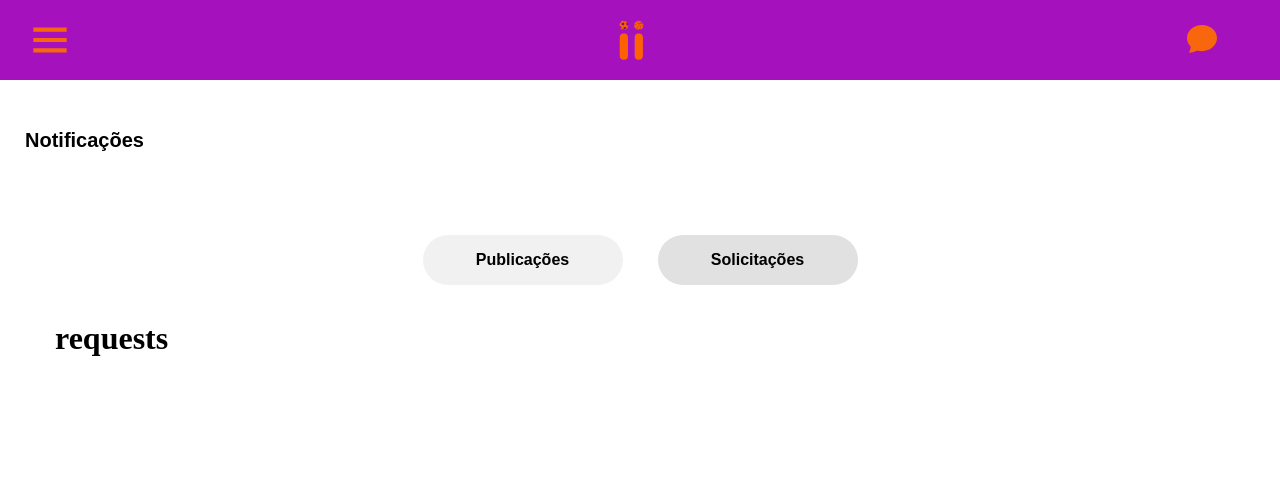
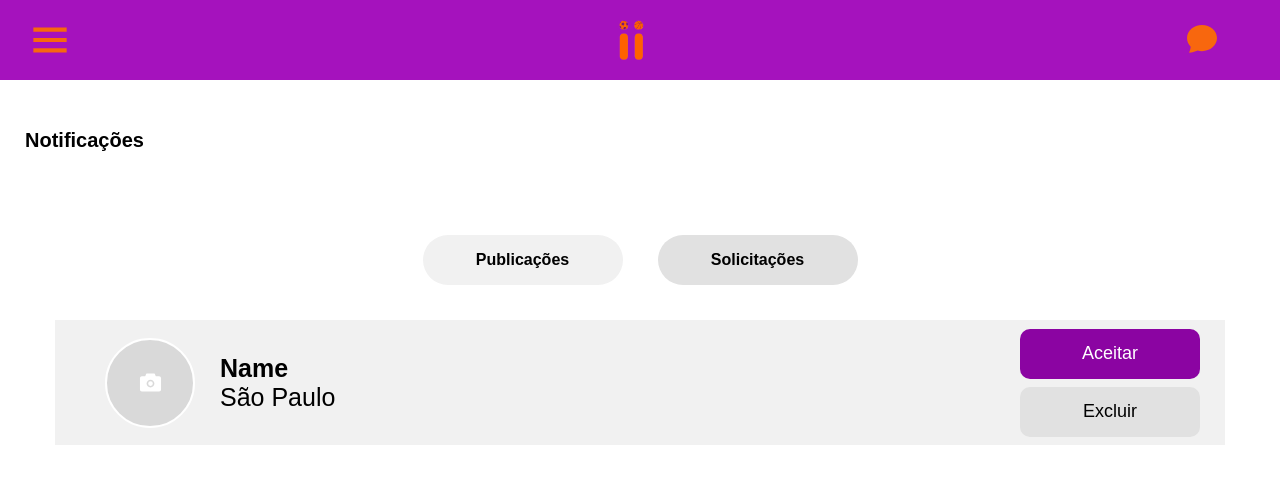
Before and after one commit to Tiaguh/Imovim-Web, a React (Create React App) app: page /notifications in a window 1280 px wide. Both pictures are taken after a click on the button "Solicitações". Shown: the top 484 px of the page. Built offline with nearby package versions, Linux system fonts and the light colour scheme; some icons are missing.

Commit message:
edit component of solicitations

```diff
--- a/src/Pages/Notifications/Notifications.jsx
+++ b/src/Pages/Notifications/Notifications.jsx
@@ -5,6 +5,7 @@ import Header from '../../components/Header/Header';
 import { Container, NotificationsContainer, TitleContainer, Title, OptionsNotifications, Option, TypeNotifications } from './Style'
 
 import Followed from '../../components/PublicationNotification/PublicationNotification';
+import Solicitation from '../../components/SolicitationNotification/SolicitationNotification';
 
 export default function Notifications() {
     const [activite, setActivite] = useState(false)
@@ -36,7 +37,7 @@ export default function Notifications() {
                     {
                         activite ? (
                             <div>
-                                <h1>requests</h1>
+                                <Solicitation />
                             </div>
                         ) : (
                             <div>
--- a/src/components/PublicationNotification/PublicationNotification.jsx
+++ b/src/components/PublicationNotification/PublicationNotification.jsx
@@ -2,7 +2,7 @@ import React from 'react'
 
 import { AiFillCamera } from 'react-icons/ai'
 
-import { Container, PhotoContainer, UserName, Action } from './Style'
+import { Container, PhotoContainer, UserDescribe, UserName, Action } from './Style'
 
 export default function Followed() {
     return (
@@ -12,8 +12,10 @@ export default function Followed() {
                 <AiFillCamera color="#FFF" size={25} />
             </PhotoContainer>
 
-            <UserName>Name</UserName>
-            <Action>comment in your post</Action>
+            <UserDescribe>
+                <UserName>Name</UserName>
+                <Action>comment in your post</Action>
+            </UserDescribe>
 
         </Container>
     )
--- a/src/components/PublicationNotification/Style.js
+++ b/src/components/PublicationNotification/Style.js
@@ -2,7 +2,7 @@ import { styled } from "styled-components";
 
 export const Container = styled.div`
     width: 100%;
-    height: 120px;
+    height: 125px;
 
     display: flex;
     align-items: center;
@@ -28,6 +28,11 @@ export const PhotoContainer = styled.div`
     margin-inline: 25px
 `;
 
+export const UserDescribe = styled.div`
+    display: flex;
+    gap: 5px;
+`
+
 export const UserName = styled.h1`
     font-size: 25px;
     font-family: sans-serif;
@@ -37,4 +42,4 @@ export const Action = styled.h1`
     font-size: 25px;
     font-family: sans-serif;
     font-weight: normal;
-`
+`;
--- a/src/components/SolicitationNotification/SolicitationNotification.jsx
+++ b/src/components/SolicitationNotification/SolicitationNotification.jsx
@@ -2,18 +2,31 @@ import React from 'react'
 
 import { AiFillCamera } from 'react-icons/ai'
 
-import { Container, PhotoContainer, UserName, Action } from './Style'
+import { Container, UserInfo, PhotoContainer, UserDescribe, UserName, City, ButtonContainer, AcceptButton, DeleteButton } from './Style'
 
-export default function Followed() {
+export default function Solicitation() {
     return (
         <Container>
 
-            <PhotoContainer>
-                <AiFillCamera color="#FFF" size={25} />
-            </PhotoContainer>
+            <UserInfo>
 
-            <UserName>Name</UserName>
-            <Action>comment in your post</Action>
+                <PhotoContainer>
+                    <AiFillCamera color="#FFF" size={25} />
+                </PhotoContainer>
+
+                <UserDescribe>
+
+                    <UserName>Name</UserName>
+                    <City>São Paulo</City>
+
+                </UserDescribe>
+
+            </UserInfo>
+
+            <ButtonContainer>
+                <AcceptButton>Aceitar</AcceptButton>
+                <DeleteButton>Excluir</DeleteButton>
+            </ButtonContainer>
 
         </Container>
     )
--- a/src/components/SolicitationNotification/Style.js
+++ b/src/components/SolicitationNotification/Style.js
@@ -2,14 +2,20 @@ import { styled } from "styled-components";
 
 export const Container = styled.div`
     width: 100%;
-    height: 120px;
+    height: 125px;
 
     display: flex;
     align-items: center;
+    justify-content: space-between;
 
     background-color: #F1F1F1;
 
     padding-inline: 25px;
+`;
+
+export const UserInfo = styled.div`
+    display: flex;
+    align-items: center
 `;
 
 export const PhotoContainer = styled.div`
@@ -28,13 +34,55 @@ export const PhotoContainer = styled.div`
     margin-inline: 25px
 `;
 
+export const UserDescribe = styled.div`
+    display: flex;
+    flex-direction: column
+`;
+
 export const UserName = styled.h1`
     font-size: 25px;
     font-family: sans-serif;
 `;
 
-export const Action = styled.h1`
+export const City = styled.h1`
     font-size: 25px;
     font-family: sans-serif;
     font-weight: normal;
+`;
+
+export const ButtonContainer = styled.div`
+    display: flex;
+    flex-direction: column;
+
+    gap: 8px;
 `
+
+export const AcceptButton = styled.button`
+    width: 180px;
+    height: 50px;
+
+    background-color: #8B04A2;
+
+    border: none;
+    border-radius: 10px;
+
+    font-size: 18px;
+    color: #FFF;
+
+    cursor: pointer
+`;
+
+export const DeleteButton = styled.button`
+    width: 180px;
+    height: 50px;
+
+    background-color: #E1E1E1;
+
+    border: none;
+    border-radius: 10px;
+
+    font-size: 18px;
+    color: #000;
+
+    cursor: pointer
+`;
```
